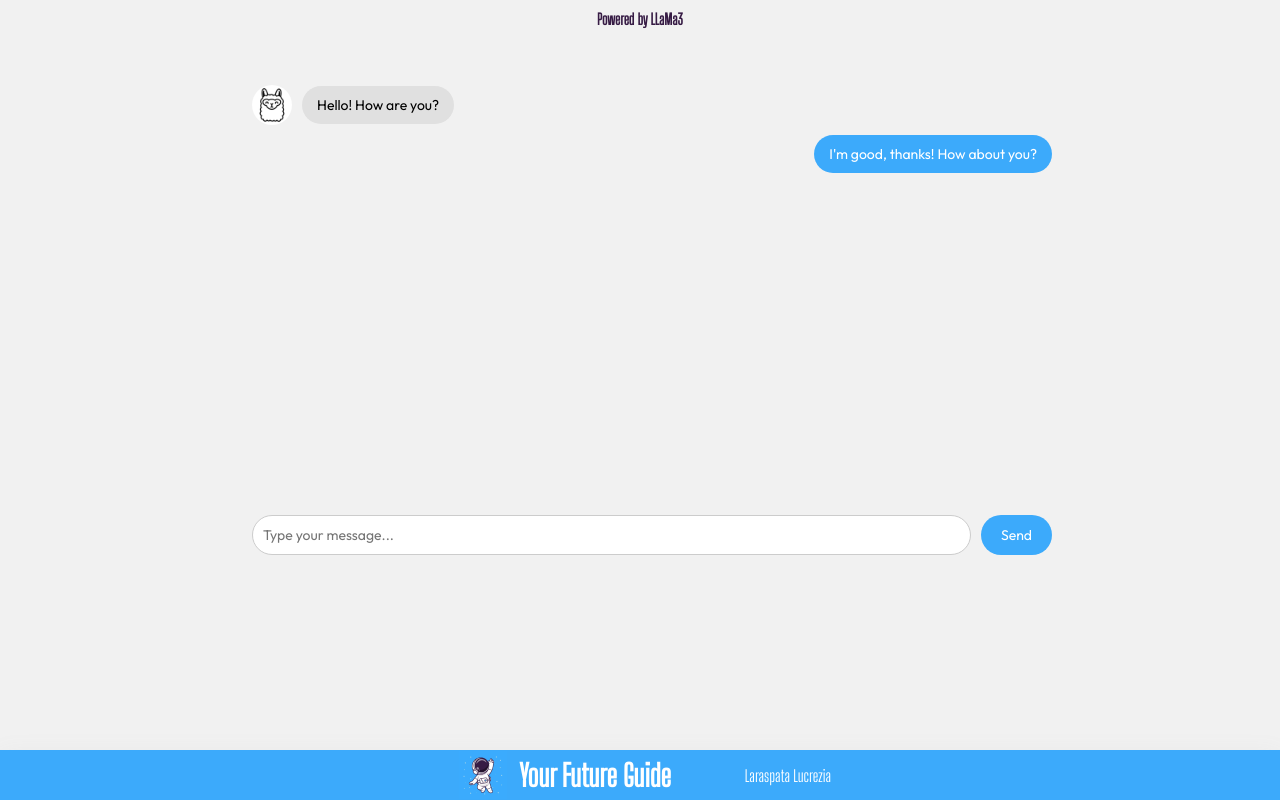
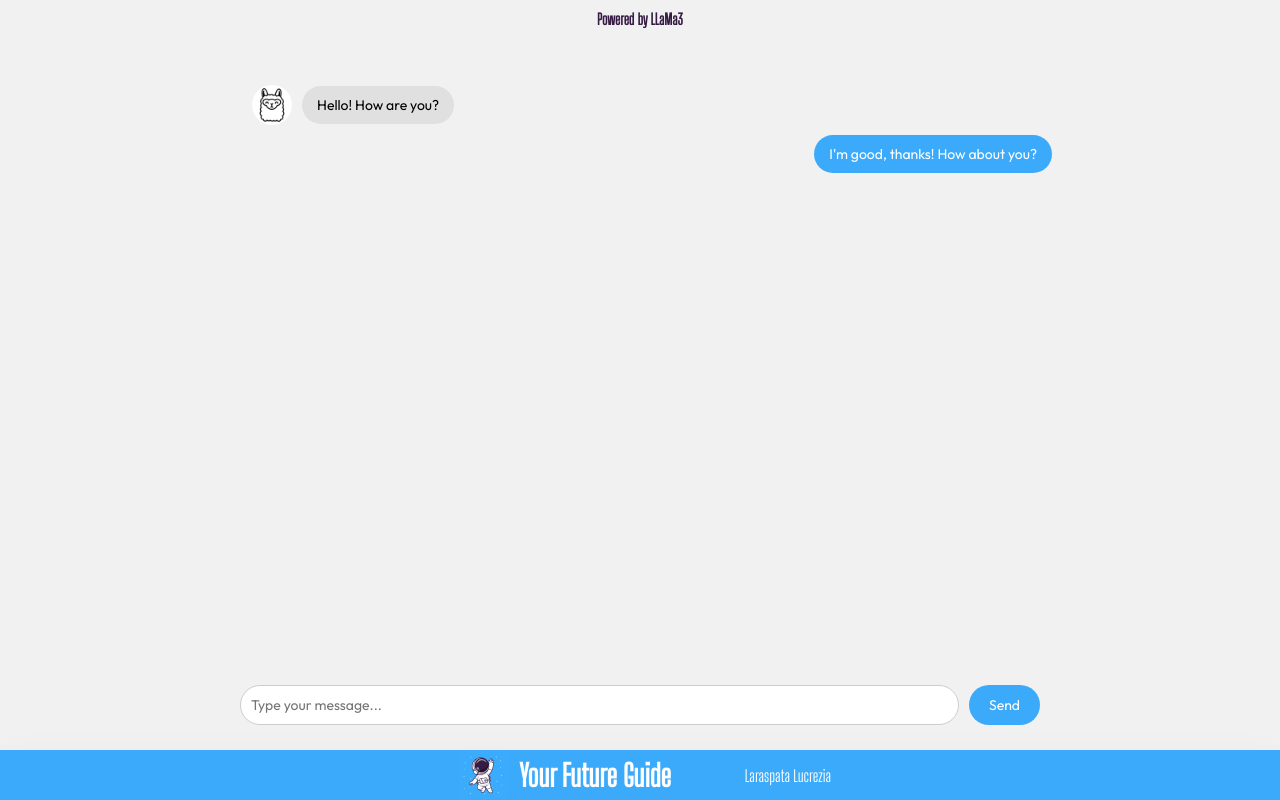
Before and after one commit to llaraspata/YourFutureGuide, an Angular app in the folder frontend/: page / in a window 1280 px wide. Built offline with nearby package versions, Linux system fonts and the light colour scheme.

Commit message:
fixed message input

```diff
--- a/frontend/src/app/chat/chat.component.css
+++ b/frontend/src/app/chat/chat.component.css
@@ -66,11 +66,16 @@
     display: flex;
     justify-content: center;
     padding: 10px;
+    margin: 10px auto;
     margin-top: 10px;
+    margin-bottom: 65px;
     border-radius: 10px;
     max-width: 1200px;
     width: 800px;
-    margin: 10px auto;
+    position: fixed;
+    bottom: 0;
+    left: 0;
+    right: 0;
 }
 
 .message-input input {
```
